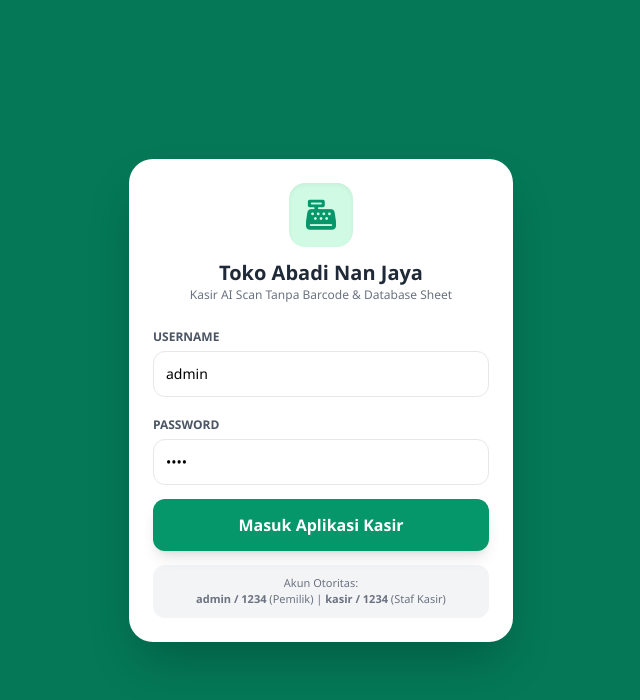
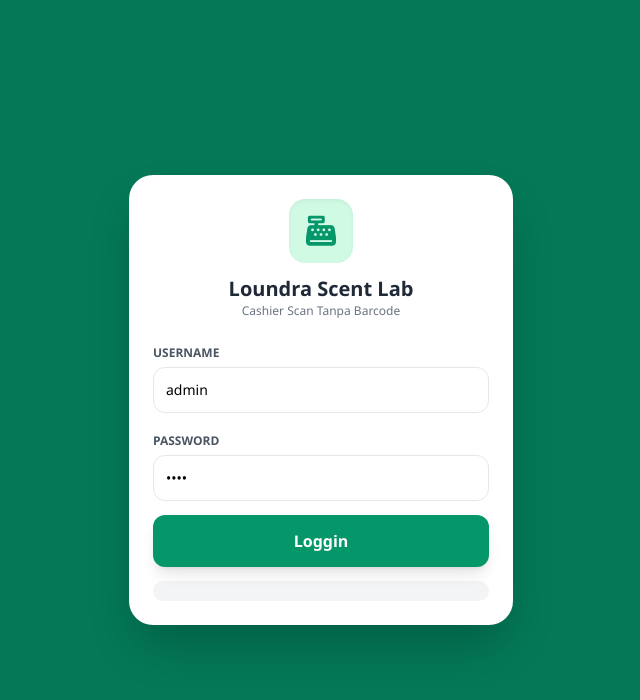
Before and after one commit to hariedbic-a11y/Laudra_Scent_Lab, a plain HTML site: page index.html in a window 1280 px wide. Shown: the whole page, without its empty margins (319-959 px from the left). Drawn offline with nearby package versions, Linux system fonts and the light colour scheme.

Commit message:
Update index.html

```diff
--- a/index.html
+++ b/index.html
@@ -3,7 +3,7 @@
 <head>
   <meta charset="UTF-8">
   <meta name="viewport" content="width=device-width, initial-scale=1.0, maximum-scale=1.0, user-scalable=no">
-  <title>Kasir AI - Toko Abadi Nan Jaya</title>
+  <title>Cashier - Loundra Scent Lab</title>
 
   <!-- PEMANGGIL MANIFEST & IKON PWA UNTUK GITHUB / VERCEL / HP / TABLET -->
   <link rel="manifest" href="./manifest.webmanifest">
@@ -12,7 +12,7 @@
   <meta name="theme-color" content="#059669">
   <meta name="apple-mobile-web-app-capable" content="yes">
   <meta name="apple-mobile-web-app-status-bar-style" content="black-translucent">
-  <meta name="apple-mobile-web-app-title" content="Kasir AI">
+  <meta name="apple-mobile-web-app-title" content="Cashier">
 
   <!-- Tailwind CSS -->
   <script src="https://cdn.tailwindcss.com"></script>
@@ -46,8 +46,8 @@
         <div class="w-16 h-16 bg-emerald-100 text-emerald-600 rounded-2xl flex items-center justify-center mx-auto mb-3 text-3xl shadow-inner">
           <i class="fa-solid fa-cash-register"></i>
         </div>
-        <h1 class="text-xl font-extrabold text-gray-800">Toko Abadi Nan Jaya</h1>
-        <p class="text-xs text-gray-500">Kasir AI Scan Tanpa Barcode & Database Sheet</p>
+        <h1 class="text-xl font-extrabold text-gray-800">Loundra Scent Lab</h1>
+        <p class="text-xs text-gray-500">Cashier Scan Tanpa Barcode</p>
       </div>
       <div class="space-y-3.5">
         <div>
@@ -59,10 +59,9 @@
           <input type="password" id="loginPass" value="1234" class="w-full mt-1 p-3 border rounded-xl focus:ring-2 focus:ring-emerald-500 outline-none text-sm">
         </div>
         <button onclick="prosesLogin()" id="btnLogin" class="w-full bg-emerald-600 hover:bg-emerald-700 text-white font-bold py-3.5 rounded-xl shadow-lg transition">
-          Masuk Aplikasi Kasir
+          Loggin
         </button>
         <div class="text-[11px] text-center text-gray-500 bg-gray-100 p-2.5 rounded-xl">
-          Akun Otoritas:<br><b>admin / 1234</b> (Pemilik) | <b>kasir / 1234</b> (Staf Kasir)
         </div>
       </div>
     </div>
@@ -136,7 +135,7 @@
     <div class="flex items-center space-x-2.5">
       <i class="fa-solid fa-store text-xl"></i>
       <div>
-        <h1 class="font-bold text-base leading-tight">Toko Abadi Nan Jaya</h1>
+        <h1 class="font-bold text-base leading-tight">Loundra Scent Lab</h1>
         <p id="infoUserLogin" class="text-[11px] text-emerald-100">Memuat...</p>
       </div>
     </div>
@@ -463,7 +462,7 @@
     <div class="bg-white rounded-3xl shadow-2xl max-w-sm w-full p-5 space-y-4">
       <div id="areaStruk" class="text-xs font-mono space-y-2 text-gray-800 p-2">
         <div class="text-center border-b border-dashed pb-2">
-          <h2 class="font-extrabold text-sm">Toko Abadi Nan Jaya</h2>
+          <h2 class="font-extrabold text-sm">Loundra Scent Lab</h2>
           <p id="strukWaktu" class="text-[11px] text-gray-500"></p>
         </div>
         <div id="strukListItems" class="space-y-1.5 border-b border-dashed pb-2"></div>
```
